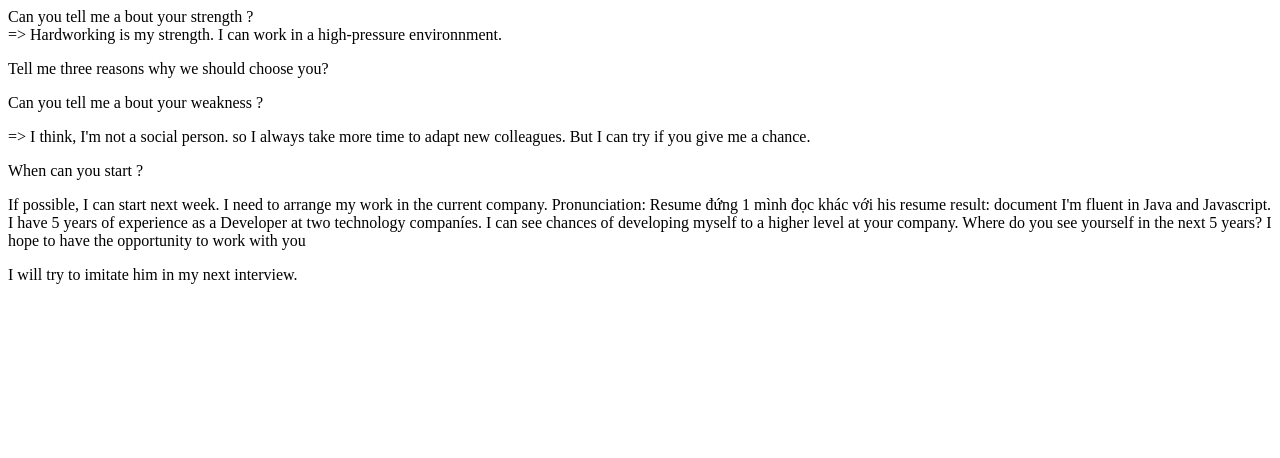
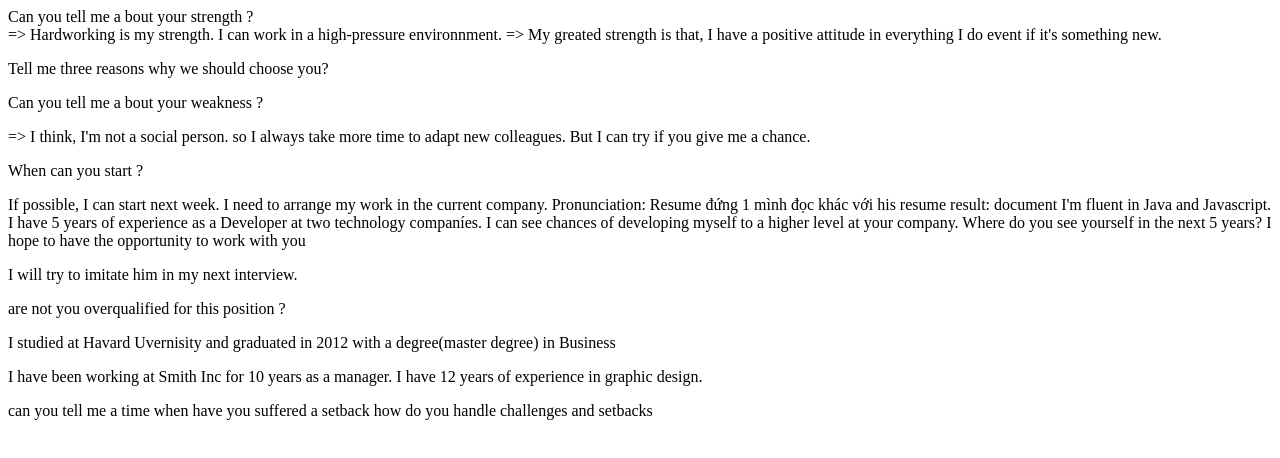
Before and after one commit to danhoat/english, a plain HTML site: page interview/index.html in a window 1280 px wide. Drawn offline with Linux system fonts and the light colour scheme.

Commit message:
update text

```diff
--- a/interview/index.html
+++ b/interview/index.html
@@ -2,6 +2,7 @@
 
    Can you  tell me a bout your strength ? <br />
    => Hardworking is my strength. I can work in a high-pressure environnment.
+   => My greated strength is that, I have a positive attitude in everything I do event if it's something new.
 </p>
 <p> Tell me three reasons why we should choose you?
 </p>
@@ -27,3 +28,15 @@ Where do you see yourself in the next 5 years?
 I hope to have the opportunity to work with you
 
 <p> I will try to imitate him in my next interview.</p>
+<p>are not you overqualified for this position ? </p>
+
+<p> I studied at Havard Uvernisity and graduated in 2012 with a degree(master degree) in Business </p>
+<p> I have been working at Smith Inc for 10 years as a manager.
+    I have 12 years of experience in graphic design.
+</p>
+<p>
+    can you tell me a time when have you suffered a setback
+
+how do you handle challenges and setbacks
+
+</p>
```
